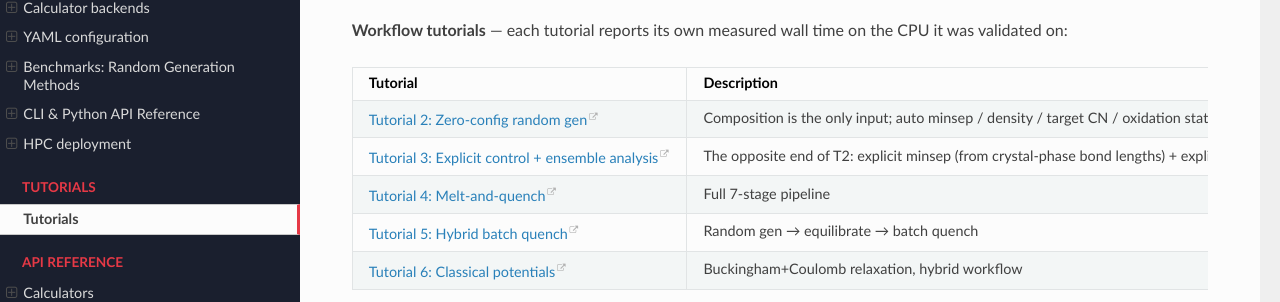
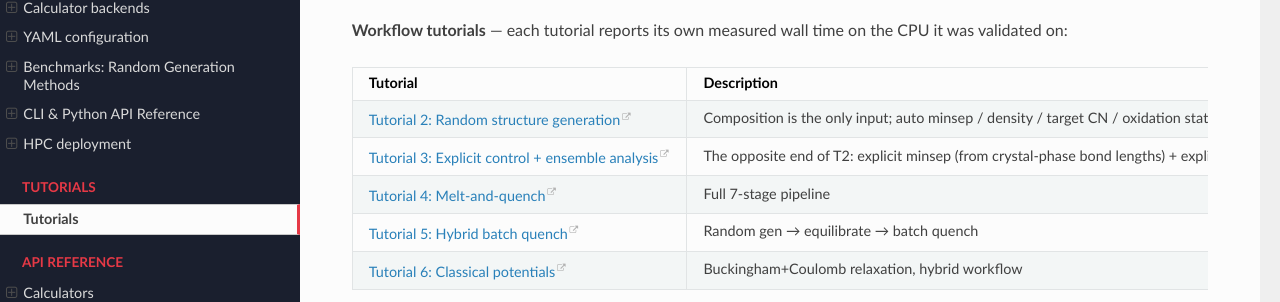
Before and after one commit to SMTG-Bham/AmorphGen, a Sphinx documentation site: the page built from docs/tutorials/index.md, in a window 1280 px wide and 955 px high. Shown: the part 333-635 px from the top of the window. Built offline with Sphinx 7.4.7 and the Read the Docs theme 3.1.0, drawn with Linux system fonts in a browser that asks for light colours.

Commit message:
Rename Tutorial 2 for clarity

```diff
--- a/docs/tutorials/index.md
+++ b/docs/tutorials/index.md
@@ -12,7 +12,7 @@ Jupyter notebook tutorials demonstrating AmorphGen workflows.
 
 | Tutorial | Description | Backend | System |
 |----------|-------------|---------|--------|
-| [Tutorial 2: Zero-config random gen](https://github.com/SMTG-Bham/AmorphGen/blob/main/Tutorials/T2_automated_random_gen/tutorial_2_automated_random_gen.ipynb) | Composition is the only input; auto minsep / density / target CN / oxidation state; CHGNet relax + save each structure | CHGNet | Si, SiO₂, In₂O₃, CdTe, AlN, LiCl, TiO₂, Cu |
+| [Tutorial 2: Random structure generation](https://github.com/SMTG-Bham/AmorphGen/blob/main/Tutorials/T2_automated_random_gen/tutorial_2_automated_random_gen.ipynb) | Composition is the only input; auto minsep / density / target CN / oxidation state; CHGNet relax + save each structure | CHGNet | Si, SiO₂, In₂O₃, CdTe, AlN, LiCl, TiO₂, Cu |
 | [Tutorial 3: Explicit control + ensemble analysis](https://github.com/SMTG-Bham/AmorphGen/blob/main/Tutorials/T3_random_gen/tutorial_3_random_generation.ipynb) | The opposite end of T2: explicit minsep (from crystal-phase bond lengths) + explicit target density (from cited amorphous-thin-film references). 5-structure ensembles per system; quantitative RDF / energy / CN / bond-angle analysis vs the crystalline reference | MACE | In₂O₃, TiO₂, Al₂O₃, Ga₂O₃ |
 | [Tutorial 4: Melt-and-quench](https://github.com/SMTG-Bham/AmorphGen/blob/main/Tutorials/T4_MQ_via_7_steps/tutorial_4_melt_quench.ipynb) | Full 7-stage pipeline | CHGNet (CPU) / MACE (GPU) | SiO₂ |
 | [Tutorial 5: Hybrid batch quench](https://github.com/SMTG-Bham/AmorphGen/blob/main/Tutorials/T5_mix_random_MQ/tutorial_5_batch_quench.ipynb) | Random gen → equilibrate → batch quench | CHGNet | TiO₂ |
```
